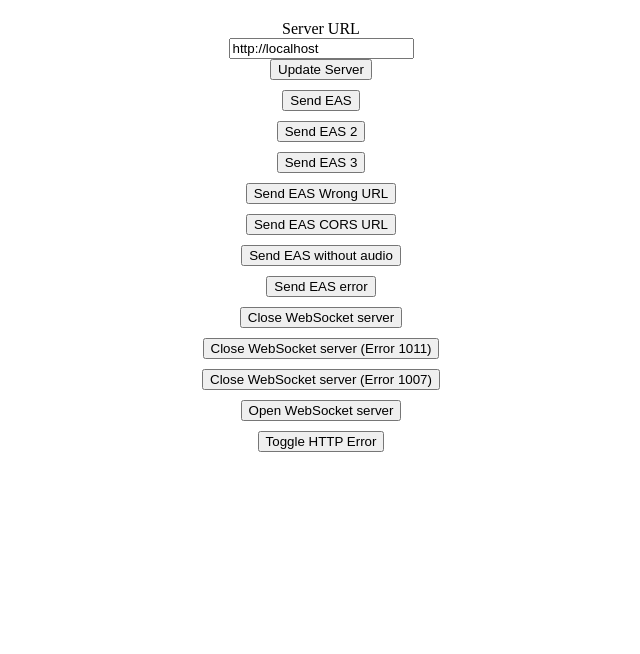
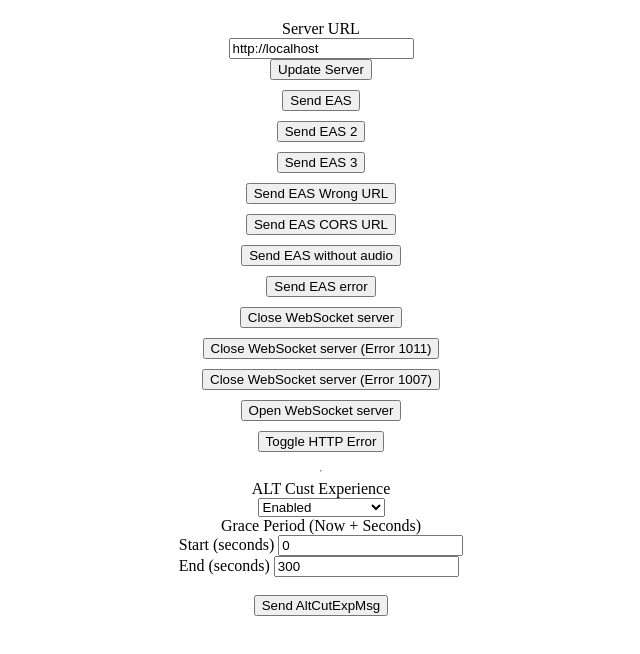
Before and after one commit to mainendra/m-wss, a website: page client.html in a window 1280 px wide. Shown: the whole page, without its empty margins (319-959 px from the left). Drawn offline with Linux system fonts and the light colour scheme.

Commit message:
Added altCustExp support

```diff
--- a/client.html
+++ b/client.html
@@ -6,9 +6,26 @@
     <meta name="viewport" content="width=device-width, initial-scale=1.0">
     <title>WebSocket server</title>
     <script>
+        function getCurrSeconds() {
+            return Math.floor(Date.now() / 1000);
+        }
         function updateServerUrl() {
             var serverUrl = document.getElementById('server-url').value;
             fetch('?url=' + serverUrl).then(() => alert('Server URL updated'));
+        }
+        function sendAltCustExpMessage() {
+            const now = getCurrSeconds();
+            const msg = {
+                "message-correlation-id": "0f787411-761b-4f4d-8e14-c17fffdf506b",
+                type: "altCustExpAuthIgnoreTokenExpiration",
+                message:
+                {
+                    status: document.getElementById('alt-cust-exp-status').value,
+                    gracePeriodStart: now + +document.getElementById('altcust-grace-period-start').value,
+                    gracePeriodEnd: now + +document.getElementById('altcust-grace-period-end').value,
+                }
+            };
+            fetch(`/sendaltcustexpmsg?message=${JSON.stringify(msg)}`).then(() => alert('Message sent'));
         }
         function sendMessage() {
             fetch('/sendeas').then(() => alert('Message sent'));
@@ -80,6 +97,26 @@
         <button id="close-wss" onclick="closeWSSWithError1007()">Close WebSocket server (Error 1007)</button>
         <button id="open-wss" onclick="openWSS()">Open WebSocket server</button>
         <button id="toggle-error" onclick="toggleError()">Toggle HTTP Error</button>
+        <hr/>
+        <label for="alt-cust-exp-status">ALT Cust Experience</label>
+        <select name="alt-cust-exp-status" id="alt-cust-exp-status">
+            <option value="enabled">Enabled</option>
+            <option value="pendingDisabled">Pending Disabled</option>
+            <option value="disabled">Disabled</option>
+        </select>
+        <label for="altcust-grace-period">Grace Period (Now + Seconds)</label>
+        <div id="altcust-grace-period">
+           <div>
+               <label for="altcust-grace-period-start">Start (seconds)</label>
+               <input id="altcust-grace-period-start" type="number" value="0">
+           </div>
+           <div>
+               <label for="altcust-grace-period-end">End (seconds)</label>
+               <input id="altcust-grace-period-end" type="number" value="300">
+           </div>
+           <br/>
+        </div>
+        <button id="send-alt-cust-exp-msg" onclick="sendAltCustExpMessage()">Send AltCutExpMsg</button>
     </div>
 </body>
 </html>
```
Also changed, not shown: index.js (+10 -0 lines).
